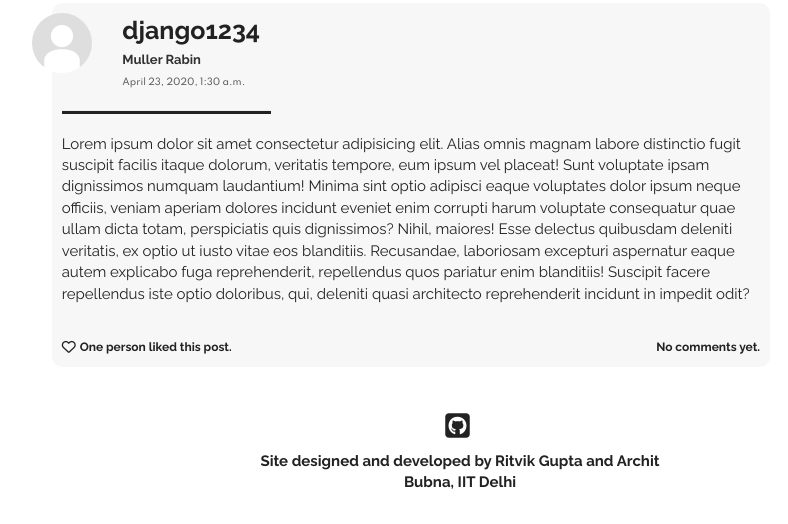
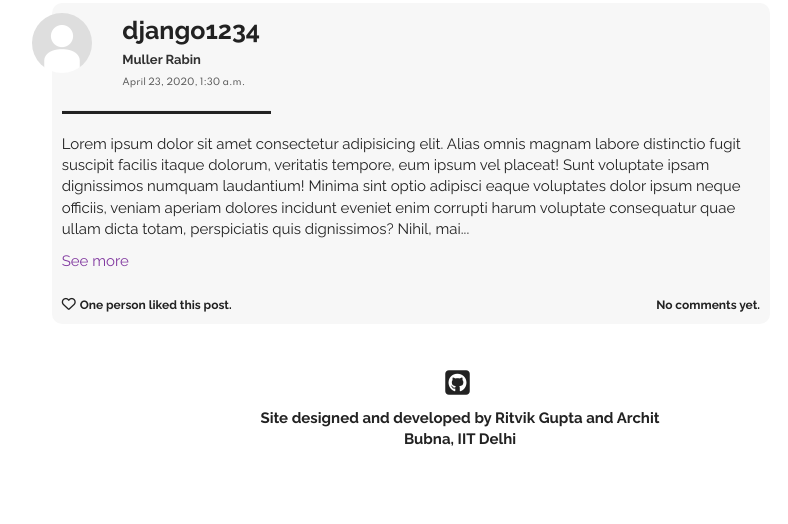
Before and after one commit to architb12/IITDForum, a Django app: a page that uses users/templates/users/profile.html in a window 1280 px wide. Shown: the part 547-1071 px from the top of the page, without its empty margins (180-968 px from the left). After the commit the page ends 993 px from the top, so only its background shows below. Run offline with Django 3.2, Linux system fonts and the light colour scheme; data comes from the database, SQL or seed files in the repository; both versions use the stored data as it was after the commit; some libraries are stand-ins or nearby versions.

Commit message:
Created char-counters for both post and comment created, supported with validators on backend. Created See more feature for posts on homepage and profile view.

```diff
--- a/post/static/post/style.css
+++ b/post/static/post/style.css
@@ -296,6 +296,7 @@ body{
 	font-family: 'Raleway',sans-serif;
 	font-size:15px;
 	color:#222;
+	text-decoration:none;
 }
 
 .name-font{
@@ -396,6 +397,26 @@ body{
 	color:rgb(94, 94, 94);
 }
 
+.see-more{
+	color:#823aa0;
+	font-weight:20px;
+	cursor:pointer;
+}
+
+.see-less{
+	color:#823aa0;
+	font-weight:20px;
+	cursor:pointer;
+}
+
+.see-more:hover{
+	color:#380957;
+}
+
+.see-less:hover{
+	color:#380957;
+}
+
 .like-button-wrapper{
 	margin-top: 0.5px;
 }
@@ -407,6 +428,8 @@ body{
 	-moz-transition:all 0.4s ease;
 	-o-transition:all 0.4s ease;
 }
+
+
 
 .likes:hover{
 	color:#ff0033;
--- a/users/templates/users/profile.html
+++ b/users/templates/users/profile.html
@@ -59,7 +59,15 @@
         </div>
         <hr class="hr1" align="left">
         <font class="post-content-font">
-            {{post.text|linebreaks}}
+            <!-- 'See more' feature -->
+            {% if post.text|linebreaks|length < 500 %}
+                {{post.text|linebreaks}}
+            {% else %}
+                <div class="post-text-sliced" id="post-text-sliced{{post.id}}" data-catid="{{post.id}}"> {{post.text|linebreaks|slice:":450"}}... </div>
+                <div class="collapse" id="post-text-full{{post.id}}" data-catid="{{post.id}}"> {{post.text|linebreaks}} </div>
+                <div class="see-more" id="see-more{{post.id}}" data-catid="{{post.id}}"> See more </div>
+                <div class="see-less" id="see-less{{post.id}}" data-catid="{{post.id}}"> </div>
+            {% endif %}
         </font>
         <br>
         <div class="like-wrapper">
@@ -123,10 +131,12 @@
                     <img class="img-circle profile-pic" width=40 height=40 src="{{ comment.author.profile.image.url }}" alt="default.jpg">
                 </div>
                 <div class="col-md-10">
-                    <font class="comment-username-font">
-                        <b>{{comment.author.username}}</b>
-                          {{comment.text}}
-                    </font>
+                    <a href="{% url 'users:profile_view' comment.author.username %}" class="post-head">
+                        <font class="comment-username-font">
+                                <b>{{comment.author.username}}</b>
+                            </a>
+                              {{comment.text}}
+                        </font>
                     <br>
                     <font class="date-font">
                         {{comment.pub_date}}
@@ -271,5 +281,29 @@
                 })
             }
         });
+
+        //See more-See less functionality
+        $(".see-more").click(function(){
+            var id;
+            id = $(this).attr("data-catid");
+            $("#post-text-sliced"+id).hide();
+            $("#post-text-full"+id).show();
+            var see_more_div = document.getElementById("see-more"+id);
+            see_more_div.textContent=""
+            var see_less_div = document.getElementById("see-less"+id);
+            see_less_div.textContent="See less"
+        });
+
+        $(".see-less").click(function(){
+            console.log("SEELESS")
+            var id;
+            id = $(this).attr("data-catid");
+            $("#post-text-sliced"+id).show();
+            $("#post-text-full"+id).hide();
+            var see_more_div = document.getElementById("see-more"+id);
+            see_more_div.textContent="See more"
+            var see_less_div = document.getElementById("see-less"+id);
+            see_less_div.textContent=""
+        });
     </script>
 {% endblock content %}
```
Also changed, not shown: post/templates/post/home.html (+56 -6 lines), post/templates/post/post_view.html (+19 -3 lines), post/views.py (+8 -2 lines), db.sqlite3.
